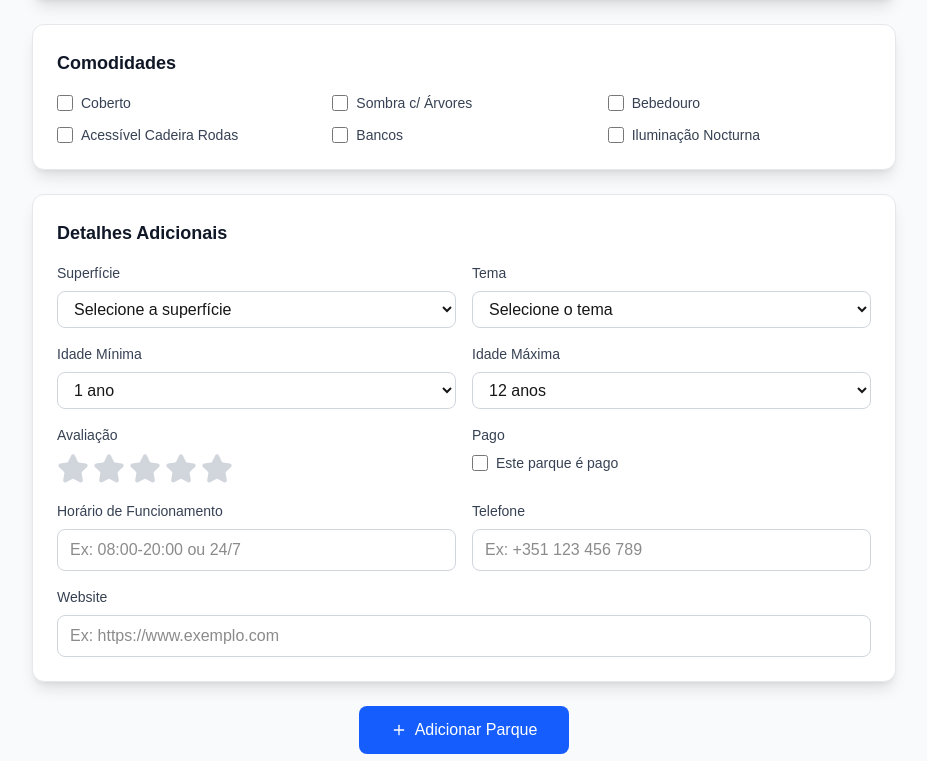
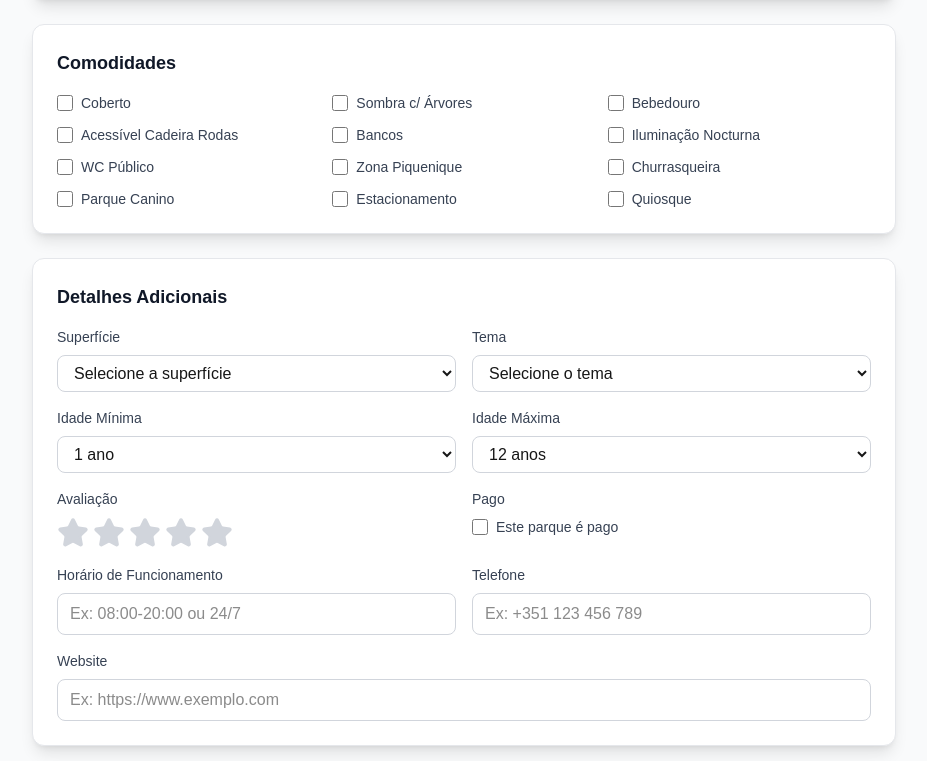
Before and after one commit to rojasmart/playpark, a Next.js app in the folder frontend/: page /add-playground in a window 1280 px wide. Shown: the part 1259-2020 px from the top of the page, without its empty margins (176-1103 px from the left). Built offline with nearby package versions, Linux system fonts and the light colour scheme.

Commit message:
--refactor AddPlaygroundPage: add additional facilities labels in Portuguese

```diff
--- a/frontend/app/add-playground/page.tsx
+++ b/frontend/app/add-playground/page.tsx
@@ -556,6 +556,12 @@ export default function AddPlaygroundPage() {
                 wheelchair: "Acessível Cadeira Rodas",
                 bench: "Bancos",
                 lighting: "Iluminação Nocturna",
+                public_wc: "WC Público",
+                picnic_area: "Zona Piquenique",
+                barbecue: "Churrasqueira",
+                dog_park: "Parque Canino",
+                parking: "Estacionamento",
+                kiosk: "Quiosque",
               }).map(([key, label]) => (
                 <label key={key} className="flex items-center space-x-2 cursor-pointer group">
                   <input
```
